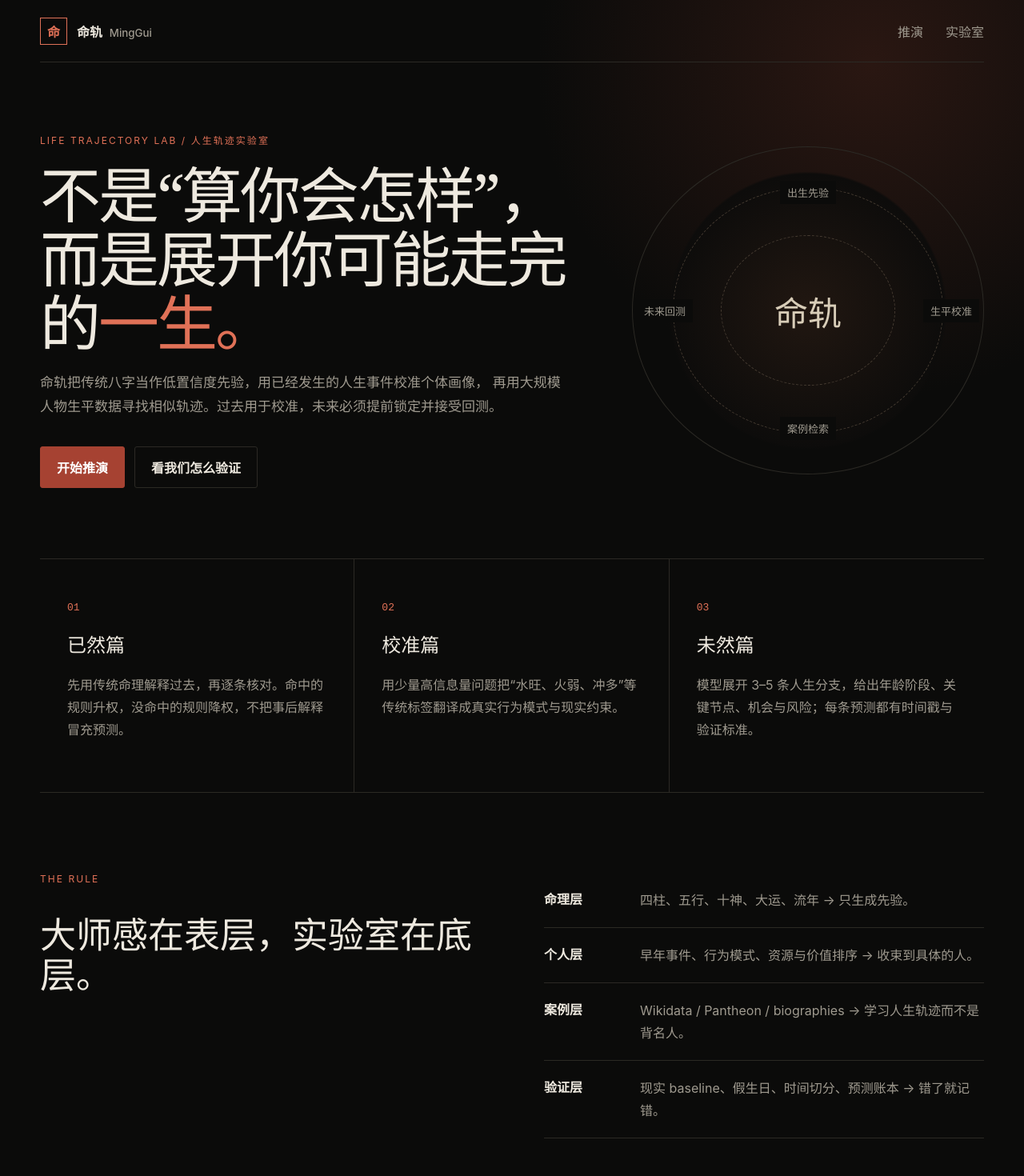
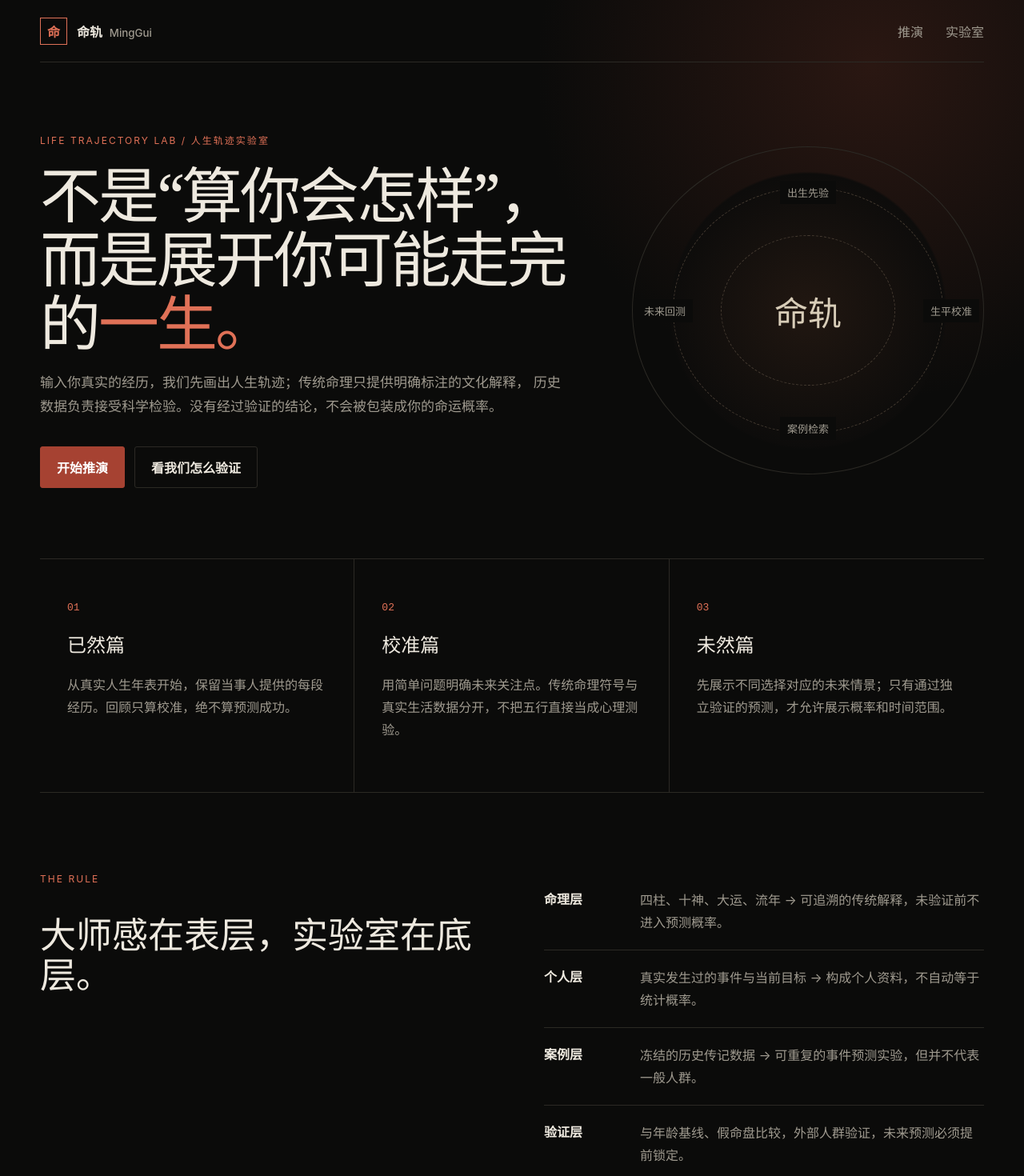
Before and after one commit to wzj003243-dotcom/minggui-life-trajectory, a Next.js app: page / in a window 1280 px wide. Shown: the top 1470 px of the page at 80% size. Built offline with nearby package versions, Linux system fonts and the light colour scheme.

Commit message:
copy(product): remove unfounded traditional prior promises and distinguish retrospective facts from tested forecasts

```diff
--- a/app/page.tsx
+++ b/app/page.tsx
@@ -6,8 +6,8 @@ export default function Home() {
           <div className="eyebrow">LIFE TRAJECTORY LAB / 人生轨迹实验室</div>
           <h1>不是“算你会怎样”，<br />而是展开你可能走完的<strong>一生。</strong></h1>
           <p className="lede">
-            命轨把传统八字当作低置信度先验，用已经发生的人生事件校准个体画像，
-            再用大规模人物生平数据寻找相似轨迹。过去用于校准，未来必须提前锁定并接受回测。
+            输入你真实的经历，我们先画出人生轨迹；传统命理只提供明确标注的文化解释，
+            历史数据负责接受科学检验。没有经过验证的结论，不会被包装成你的命运概率。
           </p>
           <div className="actions">
             <a className="button primary" href="/analyze">开始推演</a>
@@ -24,9 +24,9 @@ export default function Home() {
       </section>
 
       <section className="shell manifesto">
-        <article><span>01</span><h2>已然篇</h2><p>先用传统命理解释过去，再逐条核对。命中的规则升权，没命中的规则降权，不把事后解释冒充预测。</p></article>
-        <article><span>02</span><h2>校准篇</h2><p>用少量高信息量问题把“水旺、火弱、冲多”等传统标签翻译成真实行为模式与现实约束。</p></article>
-        <article><span>03</span><h2>未然篇</h2><p>模型展开 3–5 条人生分支，给出年龄阶段、关键节点、机会与风险；每条预测都有时间戳与验证标准。</p></article>
+        <article><span>01</span><h2>已然篇</h2><p>从真实人生年表开始，保留当事人提供的每段经历。回顾只算校准，绝不算预测成功。</p></article>
+        <article><span>02</span><h2>校准篇</h2><p>用简单问题明确未来关注点。传统命理符号与真实生活数据分开，不把五行直接当成心理测验。</p></article>
+        <article><span>03</span><h2>未然篇</h2><p>先展示不同选择对应的未来情景；只有通过独立验证的预测，才允许展示概率和时间范围。</p></article>
       </section>
 
       <section className="shell split">
@@ -35,10 +35,10 @@ export default function Home() {
           <h2>大师感在表层，实验室在底层。</h2>
         </div>
         <div className="principles">
-          <p><b>命理层</b><span>四柱、五行、十神、大运、流年 → 只生成先验。</span></p>
-          <p><b>个人层</b><span>早年事件、行为模式、资源与价值排序 → 收束到具体的人。</span></p>
-          <p><b>案例层</b><span>Wikidata / Pantheon / biographies → 学习人生轨迹而不是背名人。</span></p>
-          <p><b>验证层</b><span>现实 baseline、假生日、时间切分、预测账本 → 错了就记错。</span></p>
+          <p><b>命理层</b><span>四柱、十神、大运、流年 → 可追溯的传统解释，未验证前不进入预测概率。</span></p>
+          <p><b>个人层</b><span>真实发生过的事件与当前目标 → 构成个人资料，不自动等于统计概率。</span></p>
+          <p><b>案例层</b><span>冻结的历史传记数据 → 可重复的事件预测实验，但并不代表一般人群。</span></p>
+          <p><b>验证层</b><span>与年龄基线、假命盘比较，外部人群验证，未来预测必须提前锁定。</span></p>
         </div>
       </section>
     </main>
```
